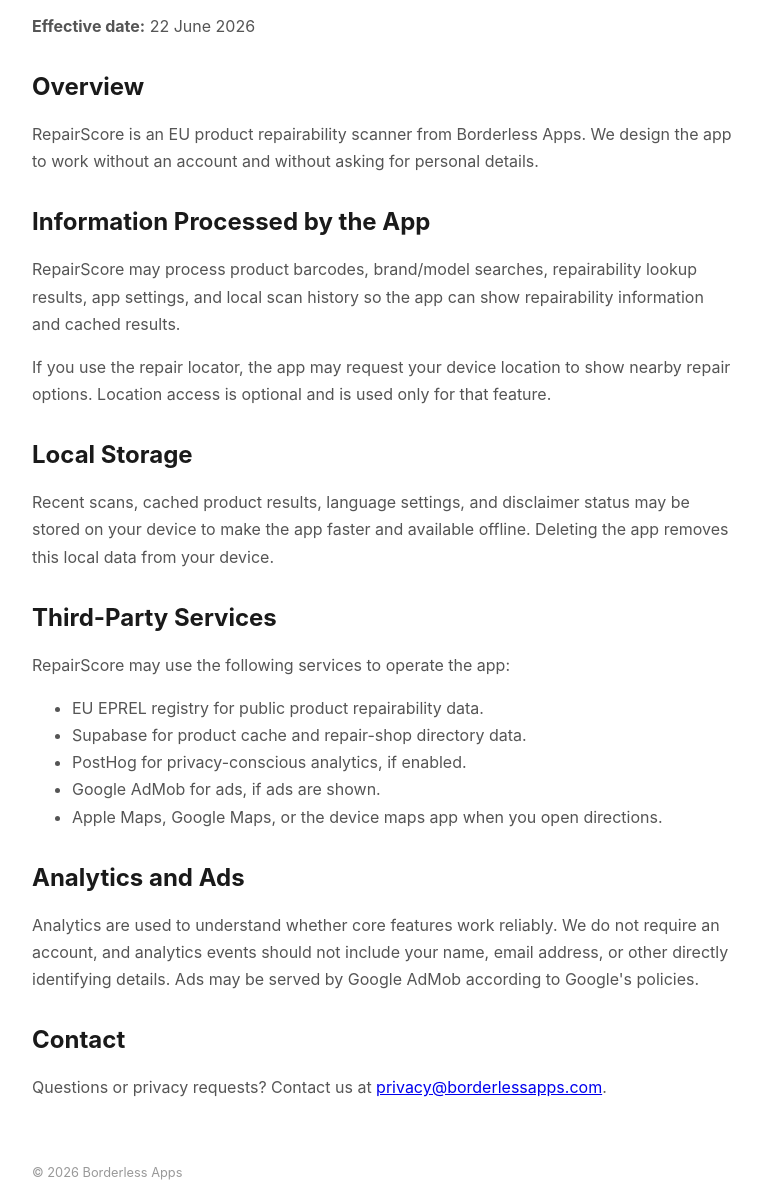
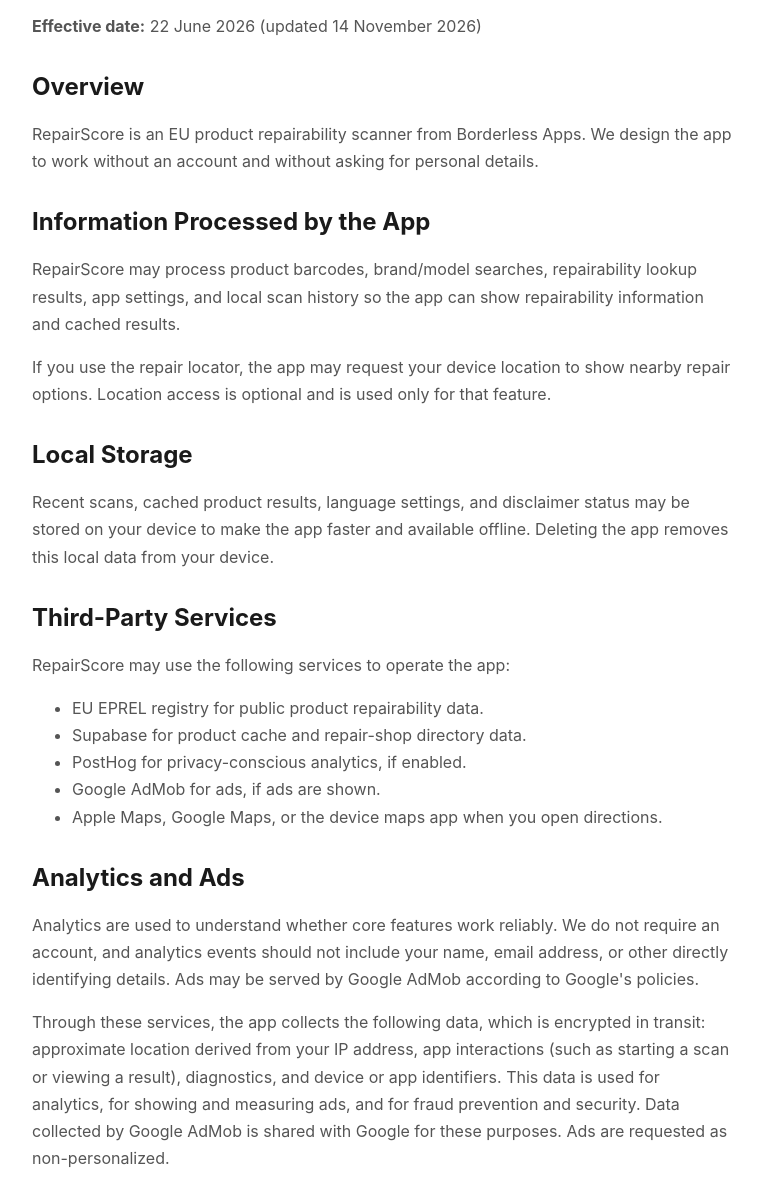
Before and after one commit to ozy87/borderlessapps-site, a plain HTML site: page RepairScore/PrivacyPolicy/index.html in a window 1280 px wide. Shown: the part 154-1340 px from the top of the page, without its empty margins (258-1020 px from the left). Drawn offline with Linux system fonts and the light colour scheme.

Commit message:
Revise effective date and data collection details
Updated effective date in the privacy policy and added details about data collection.

```diff
--- a/RepairScore/PrivacyPolicy/index.html
+++ b/RepairScore/PrivacyPolicy/index.html
@@ -14,7 +14,7 @@
 <body>
   <nav><a href="/">Borderless Apps</a><a href="/RepairScore/Marketing">Marketing</a><a href="/RepairScore/Support">Support</a></nav>
   <h1>RepairScore Privacy Policy</h1>
-  <p><strong>Effective date:</strong> 22 June 2026</p>
+  <p><strong>Effective date:</strong> 22 June 2026 (updated 14 November 2026)</p>
 
   <h2>Overview</h2>
   <p>RepairScore is an EU product repairability scanner from Borderless Apps. We design the app to work without an account and without asking for personal details.</p>
@@ -38,6 +38,7 @@
 
   <h2>Analytics and Ads</h2>
   <p>Analytics are used to understand whether core features work reliably. We do not require an account, and analytics events should not include your name, email address, or other directly identifying details. Ads may be served by Google AdMob according to Google's policies.</p>
+  <p>Through these services, the app collects the following data, which is encrypted in transit: approximate location derived from your IP address, app interactions (such as starting a scan or viewing a result), diagnostics, and device or app identifiers. This data is used for analytics, for showing and measuring ads, and for fraud prevention and security. Data collected by Google AdMob is shared with Google for these purposes. Ads are requested as non-personalized.</p>
 
   <h2>Contact</h2>
   <p>Questions or privacy requests? Contact us at <a href="mailto:privacy@borderlessapps.com">privacy@borderlessapps.com</a>.</p>
```
